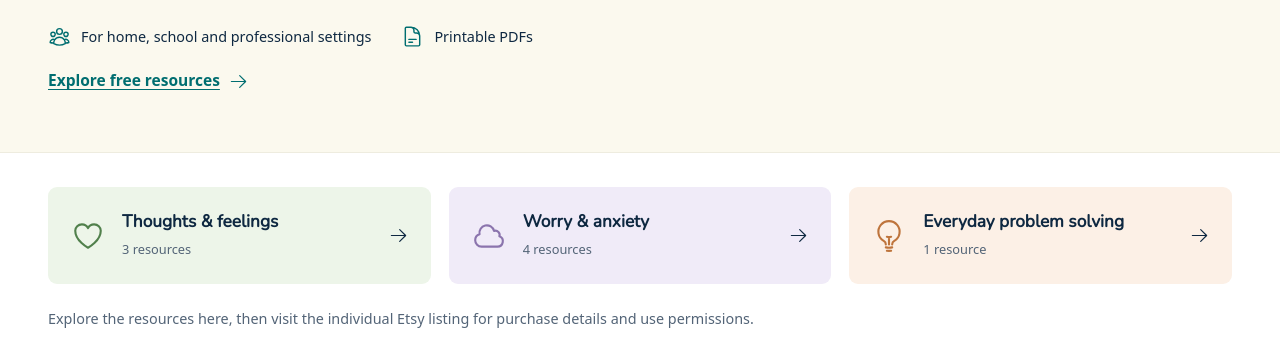
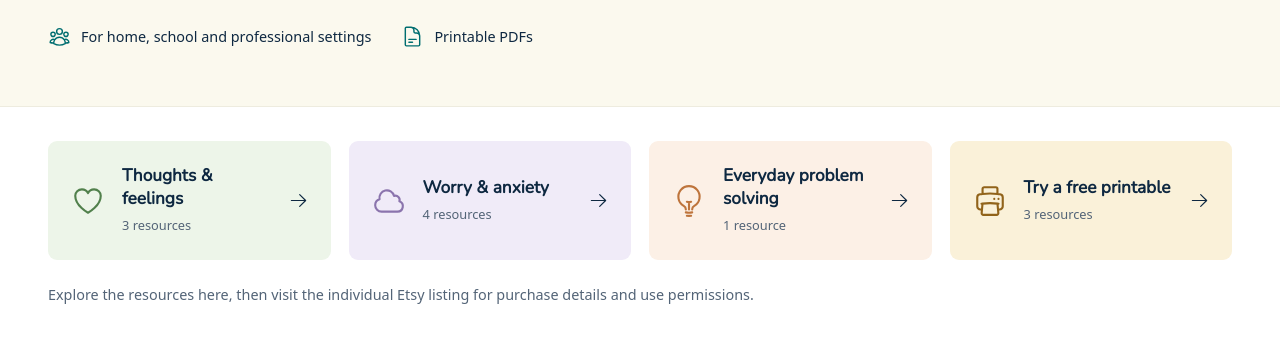
Before and after one commit to stephencookdev/thecuriousbraintoolkit, an Astro site: page /resources in a window 1280 px wide. Shown: the part 368-732 px from the top of the page. Built offline with nearby package versions, Linux system fonts and the light colour scheme; Astro itself is replaced by a stand-in of ours.

Commit message:
Highlight free printables in catalogue navigation

```diff
--- a/src/components/TopicNav.astro
+++ b/src/components/TopicNav.astro
@@ -1,17 +1,28 @@
 ---
 import { categories, resources } from '../data/resources';
+import { freeResources } from '../data/free-resources';
 import Icon from './Icon.astro';
 interface Props { anchors?: boolean; current?: string; }
 const { anchors = false, current } = Astro.props;
 const labels = ['Thoughts & feelings', 'Worry & anxiety', 'Everyday problem solving'];
 const icons = ['heart', 'cloud', 'bulb'];
 ---
-<nav class="topic-nav" aria-label="Resource topics">
+<nav class:list={['topic-nav', { 'topic-nav-catalogue': anchors }]} aria-label="Resource topics">
   <ul>{categories.map((category, i) => <li>
     <a class={`topic-link topic-${category.id}`} href={anchors ? `#${category.id}` : category.path} aria-current={current === category.id ? 'page' : undefined}>
       <Icon name={icons[i]} />
       <span><strong>{labels[i]}</strong><small>{resources.filter((resource) => resource.category === category.id).length} {resources.filter((resource) => resource.category === category.id).length === 1 ? 'resource' : 'resources'}</small></span>
       <Icon name="arrow" />
     </a>
-  </li>)}</ul>
+  </li>)}
+  {anchors && (
+    <li>
+      <a class="topic-link topic-free" href="#free-resources">
+        <Icon name="print" />
+        <span><strong>Try a free printable</strong><small>{freeResources.length} resources</small></span>
+        <Icon name="arrow" />
+      </a>
+    </li>
+  )}
+  </ul>
 </nav>
--- a/src/pages/resources/index.astro
+++ b/src/pages/resources/index.astro
@@ -11,7 +11,6 @@ const topicNames = ['Thoughts & feelings', 'Worry & anxiety', 'Everyday problem
 <BaseLayout title="Psychology-informed resources for children" description="Explore printable toolkits for emotional understanding, worry, anxiety and everyday problem solving." wide>
   <PageIntro eyebrow="The resource collection" title="Find the right place to begin." lead="Practical, printable psychology tools for children aged 8–11 and the adults alongside them.">
     <div class="intro-facts"><span><Icon name="people" /> For home, school and professional settings</span><span><Icon name="document" /> Printable PDFs</span></div>
-    <p class="intro-support"><a class="text-link" href="#free-resources">Explore free resources <Icon name="arrow" /></a></p>
   </PageIntro>
   <div class="container catalogue">
     <TopicNav anchors />
--- a/src/styles/inner-pages.css
+++ b/src/styles/inner-pages.css
@@ -14,9 +14,11 @@
 .page-intro-split { display: grid; grid-template-columns: 1.6fr 1fr; align-items: center; gap: 60px; }
 .catalogue { padding-top: 34px; padding-bottom: 70px; }
 .topic-nav ul { list-style: none; display: grid; grid-template-columns: repeat(3,minmax(0,1fr)); gap: 18px; padding: 0; margin: 0; }
+.topic-nav-catalogue ul { grid-template-columns: repeat(4,minmax(0,1fr)); }
 .topic-link { --topic-color: #51804c; --topic-bg: #edf5e9; display: flex; align-items: center; gap: 17px; height: 100%; padding: 23px 22px; border: 1px solid transparent; border-radius: 9px; background: var(--topic-bg); text-decoration: none; color: var(--navy); transition: border-color 180ms ease; }
 .topic-worry-anxiety { --topic-color: #8b74ad; --topic-bg: #f0ebf8; }
 .topic-problem-solving { --topic-color: #be743c; --topic-bg: #fcf0e6; }
+.topic-free { --topic-color: #91631a; --topic-bg: #faf1d9; }
 .topic-link > svg:first-child { width: 34px; height: 34px; color: var(--topic-color); }
 .topic-link > svg:last-child { width: 19px; height: 19px; margin-left: auto; }
 .topic-link strong { display: block; font: 800 1.08rem/1.3 var(--heading); }
@@ -168,6 +170,7 @@
 }
 @media (max-width: 900px) {
   .topic-nav ul { gap: 12px; }
+  .topic-nav-catalogue ul { grid-template-columns: repeat(2,minmax(0,1fr)); }
   .topic-link { flex-wrap: wrap; gap: 10px; padding: 18px; }
   .topic-link > svg:first-child { width: 30px; height: 30px; }
   .topic-link > span { flex: 1 0 100%; order: 2; }
```
